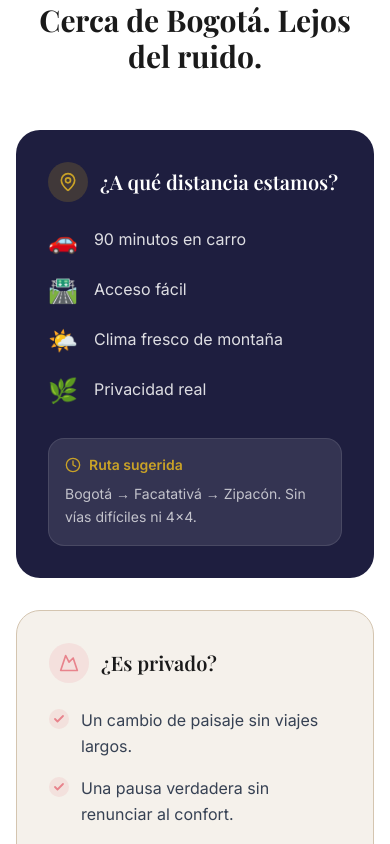
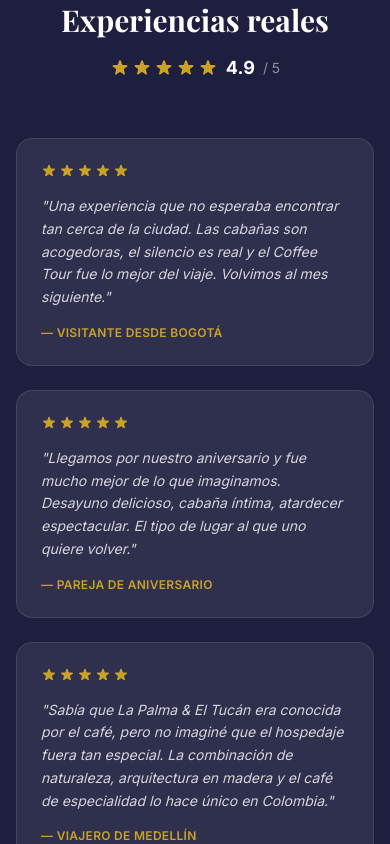
Before and after one commit to jbenavides-dotcom/lp-et-romanticos, a React (Vite) app: page / in a window 390 px wide. Shown: the part 6300-7144 px from the top of the page. Built offline with nearby package versions, Linux system fonts and the light colour scheme; a web font is replaced by a local one.

Commit message:
feat: agregar sección visible de reseñas — 4 testimoniales con estrellas
Sección ReviewsSection con fondo brand-navy, rating 4.9/5 y 4 cards
con testimoniales reales (sin nombres) en grid responsive.

Co-Authored-By: Claude Sonnet 4.6 <noreply@anthropic.com>

```diff
--- a/App.tsx
+++ b/App.tsx
@@ -357,6 +357,96 @@ function ExperiencesSection() {
               </p>
             </div>
           </div>
+        </div>
+      </div>
+    </section>
+  );
+}
+
+// ─── Reviews Section ──────────────────────────────────────────────────────────
+function ReviewsSection() {
+  const { ref, isVisible } = useScrollReveal();
+
+  const REVIEWS = [
+    {
+      text: 'Una experiencia que no esperaba encontrar tan cerca de la ciudad. Las cabañas son acogedoras, el silencio es real y el Coffee Tour fue lo mejor del viaje. Volvimos al mes siguiente.',
+      author: 'Visitante desde Bogotá',
+      stars: 5,
+    },
+    {
+      text: 'Llegamos por nuestro aniversario y fue mucho mejor de lo que imaginamos. Desayuno delicioso, cabaña íntima, atardecer espectacular. El tipo de lugar al que uno quiere volver.',
+      author: 'Pareja de aniversario',
+      stars: 5,
+    },
+    {
+      text: 'Sabía que La Palma & El Tucán era conocida por el café, pero no imaginé que el hospedaje fuera tan especial. La combinación de naturaleza, arquitectura en madera y el café de especialidad lo hace único en Colombia.',
+      author: 'Viajero de Medellín',
+      stars: 5,
+    },
+    {
+      text: 'Ya es la tercera vez que venimos. El bosque de niebla, el silencio y el desayuno artesanal son razones suficientes para repetir. Un refugio real a 90 minutos de Bogotá.',
+      author: 'Huésped recurrente',
+      stars: 5,
+    },
+  ];
+
+  return (
+    <section
+      ref={ref}
+      className={`py-20 bg-brand-navy scroll-hidden ${isVisible ? 'scroll-visible' : ''}`}
+      aria-labelledby="resenas-titulo"
+    >
+      <div className="max-w-7xl mx-auto px-4 sm:px-6 lg:px-8">
+        {/* Header */}
+        <div className="text-center mb-14">
+          <p className="text-brand-gold font-semibold tracking-widest uppercase text-sm mb-3">
+            Lo que dicen nuestros huéspedes
+          </p>
+          <h2
+            id="resenas-titulo"
+            className="font-serif text-3xl sm:text-4xl font-bold text-white"
+          >
+            Experiencias reales
+          </h2>
+          {/* Aggregate rating */}
+          <div className="flex items-center justify-center gap-2 mt-4">
+            <div className="flex gap-0.5">
+              {[...Array(5)].map((_, i) => (
+                <svg key={i} className="w-5 h-5 text-brand-gold" viewBox="0 0 20 20" fill="currentColor" aria-hidden="true">
+                  <path d="M9.049 2.927c.3-.921 1.603-.921 1.902 0l1.07 3.292a1 1 0 00.95.69h3.462c.969 0 1.371 1.24.588 1.81l-2.8 2.034a1 1 0 00-.364 1.118l1.07 3.292c.3.921-.755 1.688-1.54 1.118l-2.8-2.034a1 1 0 00-1.175 0l-2.8 2.034c-.784.57-1.838-.197-1.539-1.118l1.07-3.292a1 1 0 00-.364-1.118L2.98 8.72c-.783-.57-.38-1.81.588-1.81h3.461a1 1 0 00.951-.69l1.07-3.292z" />
+                </svg>
+              ))}
+            </div>
+            <span className="text-white font-bold text-lg">4.9</span>
+            <span className="text-white/50 text-sm">/ 5</span>
+          </div>
+        </div>
+
+        {/* Reviews grid */}
+        <div className="grid sm:grid-cols-2 lg:grid-cols-4 gap-6">
+          {REVIEWS.map((review, i) => (
+            <article
+              key={i}
+              className="bg-white/8 backdrop-blur-sm border border-white/10 rounded-2xl p-6 flex flex-col gap-4 hover:bg-white/12 transition-colors duration-200"
+            >
+              {/* Stars */}
+              <div className="flex gap-0.5">
+                {[...Array(review.stars)].map((_, j) => (
+                  <svg key={j} className="w-4 h-4 text-brand-gold" viewBox="0 0 20 20" fill="currentColor" aria-hidden="true">
+                    <path d="M9.049 2.927c.3-.921 1.603-.921 1.902 0l1.07 3.292a1 1 0 00.95.69h3.462c.969 0 1.371 1.24.588 1.81l-2.8 2.034a1 1 0 00-.364 1.118l1.07 3.292c.3.921-.755 1.688-1.54 1.118l-2.8-2.034a1 1 0 00-1.175 0l-2.8 2.034c-.784.57-1.838-.197-1.539-1.118l1.07-3.292a1 1 0 00-.364-1.118L2.98 8.72c-.783-.57-.38-1.81.588-1.81h3.461a1 1 0 00.951-.69l1.07-3.292z" />
+                  </svg>
+                ))}
+              </div>
+              {/* Quote */}
+              <p className="text-white/80 text-sm leading-relaxed flex-1 italic">
+                "{review.text}"
+              </p>
+              {/* Author */}
+              <p className="text-brand-gold text-xs font-semibold tracking-wide uppercase">
+                — {review.author}
+              </p>
+            </article>
+          ))}
         </div>
       </div>
     </section>
@@ -828,6 +918,7 @@ export default function App() {
         <SearchSection />
         <CabinSection />
         <ExperiencesSection />
+        <ReviewsSection />
         <DistanceSection />
         <UrgencySection />
         <FaqSection />
```
